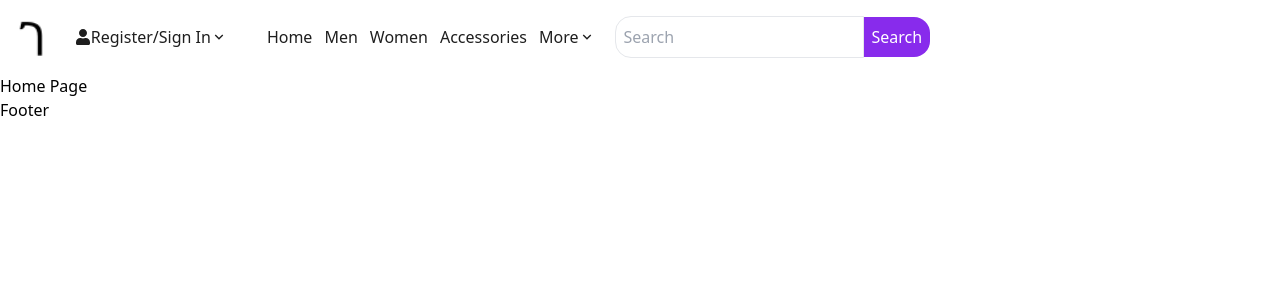
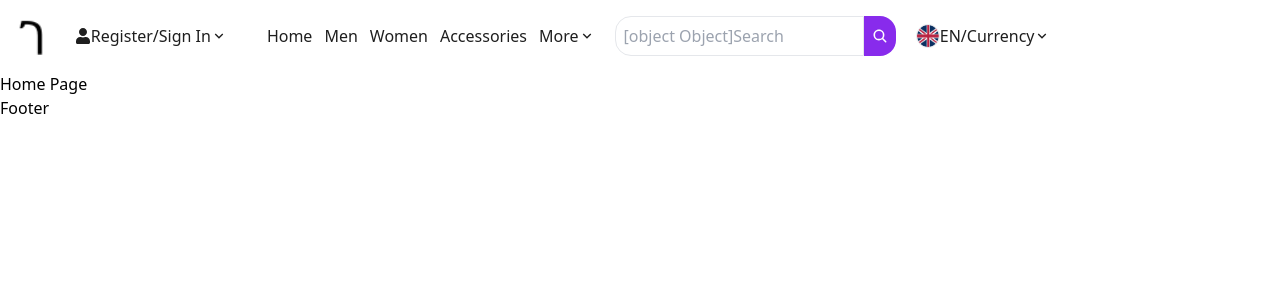
Before and after one commit to Ermias1995/Gebeya-Market-App, a React (Vite) app in the folder Gebeya/: page / in a window 1280 px wide. Shown: the top 300 px of the page. Built offline with nearby package versions, Linux system fonts and the light colour scheme.

Commit message:
Finish upto currency button

```diff
--- a/Gebeya/src/components/Navbar.jsx
+++ b/Gebeya/src/components/Navbar.jsx
@@ -1,11 +1,13 @@
-import {FaUser} from 'react-icons/fa'
+import {FaUser} from 'react-icons/fa';
 import {RiArrowDownSLine} from 'react-icons/ri';
+import { IoSearch } from "react-icons/io5";
 import {NavLink} from 'react-router-dom'
-import Logo from '../assets/Logo.png'
+import Logo from '../assets/Logo.png';
+import Flag from '../assets/Flag.png';
 
 function Navbar() {
   return (
-    <div className="flex items-center space-x-5 w-full p-4 text-[#1E1E1E]">
+    <div className="flex items-center space-x-5 w-full p-4 text-[#1E1E1E] text-base">
       <img src={Logo} alt="Logo" className="h-10"/>
       <div className="flex items-center">
         <FaUser/>Register/Sign In<RiArrowDownSLine/>
@@ -19,8 +21,12 @@ function Navbar() {
             <NavLink to='/' className='flex flex-row items-center'>More<RiArrowDownSLine/></NavLink>
         </div>
         <div className="flex items-center">
-          <input type="text" placeholder="Search" className="p-2 border rounded-l-2xl"/>
-          <button className="p-2 bg-primary text-white rounded-r-2xl">Search</button>
+          <input type="text" placeholder={`${<IoSearch />}Search`} className="h-10 p-2 border rounded-l-2xl"/>
+          <button className="h-10 p-2 bg-primary text-white rounded-r-2xl"><IoSearch/></button>
+        </div>
+        <div className="flex items-center">
+          <img src={Flag} alt="Flag" className="h-6 border rounded-full"/>
+          <p className='flex items-center hover:cursor-pointer'>EN/Currency <RiArrowDownSLine/></p>
         </div>
     </div>
   )
```
Also changed, not shown: Gebeya/src/assets/Flag.png (added).
